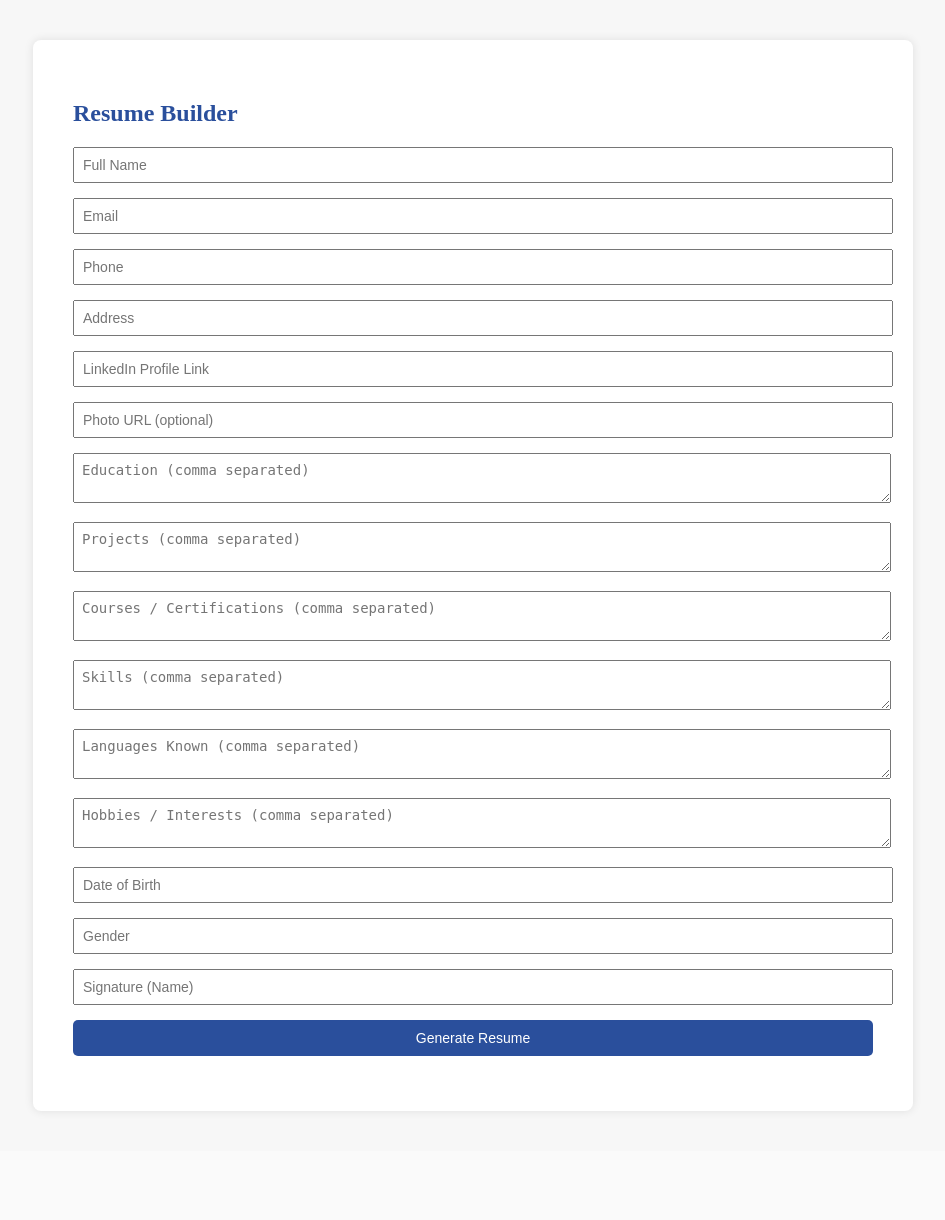
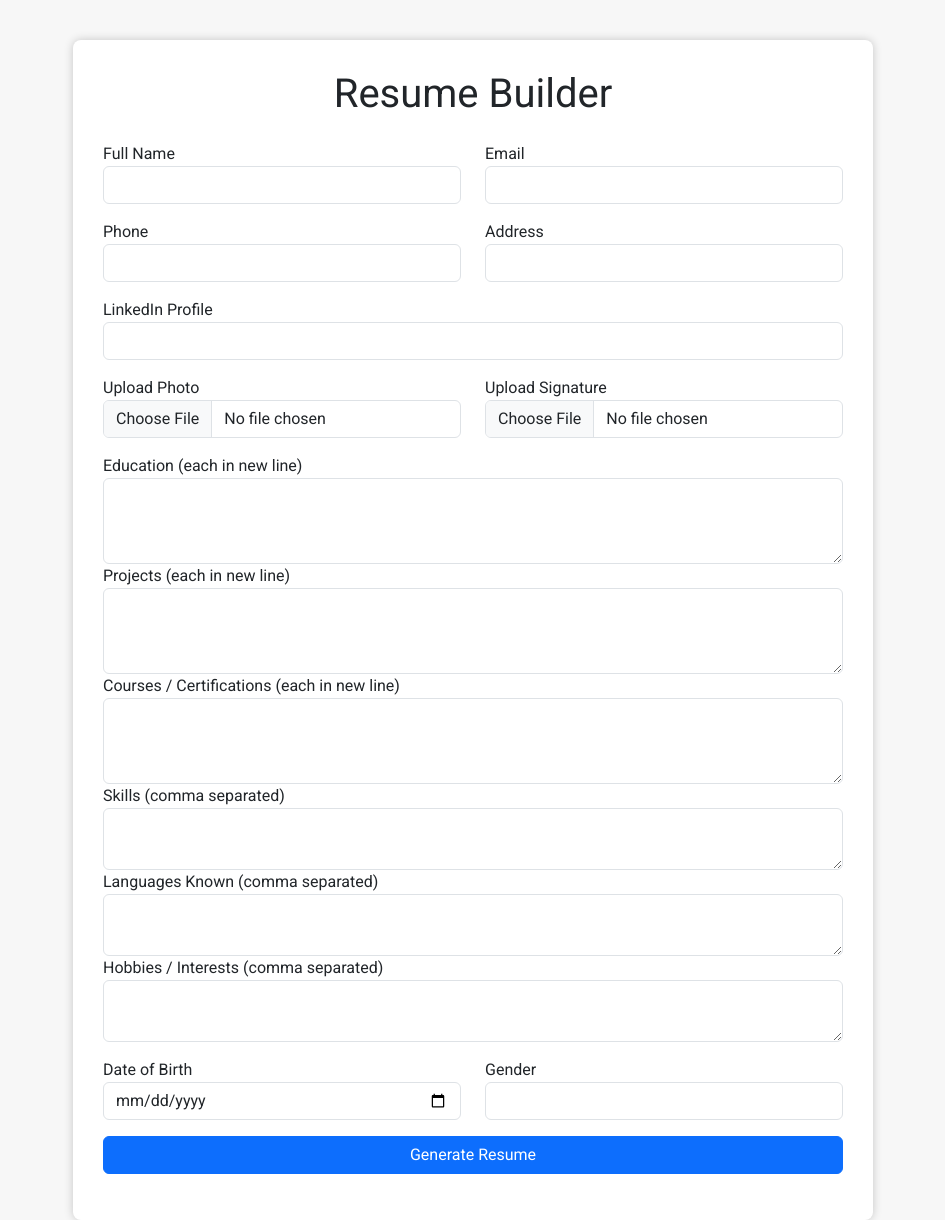
Before and after one commit to Pranayadeepika/resume_builder_app, a Flask app: page / in a window 1280 px wide. Shown: the whole page, without its empty margins (167-1112 px from the left). Before the commit the page ends 1112 px from the top, so only its background shows below. Run offline with Flask 3, Linux system fonts and the light colour scheme.

Commit message:
Final resume builder update

```diff
--- a/app.py
+++ b/app.py
@@ -1,7 +1,16 @@
-from flask import Flask, render_template, request, send_file
-import pdfkit
+from flask import Flask, render_template, request, send_file, url_for
+import os
+from werkzeug.utils import secure_filename
+from xhtml2pdf import pisa
+from io import BytesIO
+from docx import Document
+from docx.shared import Inches
 
 app = Flask(__name__)
+
+UPLOAD_FOLDER = 'static/uploads'
+os.makedirs(UPLOAD_FOLDER, exist_ok=True)
+app.config['UPLOAD_FOLDER'] = UPLOAD_FOLDER
 
 resume_data = {}
 
@@ -12,30 +21,90 @@ def index():
 @app.route('/resume', methods=['POST'])
 def resume():
     global resume_data
+    photo_file = request.files.get('photo')
+    sign_file = request.files.get('sign_image')
+
+    photo_url = ''
+    sign_url = ''
+
+    if photo_file and photo_file.filename:
+        photo_name = secure_filename(photo_file.filename)
+        photo_path = os.path.join(app.config['UPLOAD_FOLDER'], photo_name)
+        photo_file.save(photo_path)
+        photo_url = url_for('static', filename=f'uploads/{photo_name}')
+
+    if sign_file and sign_file.filename:
+        sign_name = secure_filename(sign_file.filename)
+        sign_path = os.path.join(app.config['UPLOAD_FOLDER'], sign_name)
+        sign_url = url_for('static', filename=f'uploads/{sign_name}')
+
     resume_data = {
         'name': request.form['name'],
         'email': request.form['email'],
         'phone': request.form['phone'],
         'address': request.form['address'],
         'linkedin': request.form['linkedin'],
-        'photo': request.form['photo'],
-        'education': request.form['education'].split(','),
-        'projects': request.form['projects'].split(','),
-        'courses': request.form['courses'].split(','),
+        'photo': photo_url,
+        'sign_image': sign_url,
+        'education': request.form['education'].split('\n'),
+        'projects': request.form['projects'].split('\n'),
+        'courses': request.form['courses'].split('\n'),
         'skills': request.form['skills'].split(','),
         'languages': request.form['languages'].split(','),
         'hobbies': request.form['hobbies'].split(','),
         'dob': request.form['dob'],
-        'gender': request.form['gender'],
-        'sign': request.form['sign']
+        'gender': request.form['gender']
     }
     return render_template('resume_template.html', **resume_data)
 
-@app.route('/download')
+@app.route('/download/pdf')
 def download_pdf():
     rendered = render_template('resume_template.html', **resume_data)
-    pdfkit.from_string(rendered, 'resume.pdf')
-    return send_file('resume.pdf', as_attachment=True)
+    result = BytesIO()
+    pisa_status = pisa.CreatePDF(rendered, dest=result)
+    result.seek(0)
+    return send_file(result, as_attachment=True, download_name='resume.pdf', mimetype='application/pdf')
+
+@app.route('/download/docx')
+def download_docx():
+    doc = Document()
+    doc.add_heading(resume_data['name'], 0)
+    doc.add_paragraph(f"Email: {resume_data['email']} | Phone: {resume_data['phone']}")
+    doc.add_paragraph(f"Address: {resume_data['address']}")
+    doc.add_paragraph(f"LinkedIn: {resume_data['linkedin']}")
+
+    doc.add_heading("Education", level=1)
+    for edu in resume_data['education']:
+        doc.add_paragraph(edu, style='List Bullet')
+
+    doc.add_heading("Projects", level=1)
+    for p in resume_data['projects']:
+        doc.add_paragraph(p, style='List Bullet')
+
+    doc.add_heading("Courses / Certifications", level=1)
+    for c in resume_data['courses']:
+        doc.add_paragraph(c, style='List Bullet')
+
+    doc.add_heading("Skills", level=1)
+    for s in resume_data['skills']:
+        doc.add_paragraph(s.strip(), style='List Bullet')
+
+    doc.add_heading("Languages Known", level=1)
+    for l in resume_data['languages']:
+        doc.add_paragraph(l.strip(), style='List Bullet')
+
+    doc.add_heading("Hobbies / Interests", level=1)
+    for h in resume_data['hobbies']:
+        doc.add_paragraph(h.strip(), style='List Bullet')
+
+    doc.add_heading("Personal Details", level=1)
+    doc.add_paragraph(f"Date of Birth: {resume_data['dob']}")
+    doc.add_paragraph(f"Gender: {resume_data['gender']}")
+
+    result = BytesIO()
+    doc.save(result)
+    result.seek(0)
+    return send_file(result, as_attachment=True, download_name='resume.docx', mimetype='application/vnd.openxmlformats-officedocument.wordprocessingml.document')
 
 if __name__ == '__main__':
     app.run(debug=True)
--- a/requirements.txt
+++ b/requirements.txt
@@ -1,4 +1,4 @@
 Flask==2.3.3
 gunicorn==21.2.0
-xhtml2pdf==0.2.11
 Jinja2==3.1.3
+pdfkit==1.0.0
--- a/templates/form.html
+++ b/templates/form.html
@@ -1,62 +1,95 @@
-<!DOCTYPE html>
 <html>
 <head>
     <title>Resume Builder</title>
+    <link href="https://cdn.jsdelivr.net/npm/bootstrap@5.3.0/dist/css/bootstrap.min.css" rel="stylesheet">
+    <link href="https://fonts.googleapis.com/css2?family=Roboto&display=swap" rel="stylesheet">
     <style>
         body {
-            font-family: 'Times New Roman', serif;
-            margin: 0;
-            padding: 40px;
+            font-family: 'Roboto', sans-serif;
             background-color: #f7f7f7;
         }
-        form {
-            background: white;
-            padding: 40px;
-            border-radius: 8px;
+        .form-container {
             max-width: 800px;
             margin: auto;
-            box-shadow: 0px 0px 10px rgba(0,0,0,0.1);
-        }
-        h2 {
-            color: #2a4f9c;
-            margin-bottom: 20px;
-        }
-        input, textarea {
-            width: 100%;
-            padding: 8px;
-            margin-bottom: 15px;
-            font-size: 14px;
-        }
-        input[type="submit"] {
-            background-color: #2a4f9c;
-            color: white;
-            border: none;
-            padding: 10px 20px;
-            font-size: 14px;
-            cursor: pointer;
-            border-radius: 5px;
+            background: #fff;
+            padding: 30px;
+            margin-top: 40px;
+            box-shadow: 0 0 10px rgba(0,0,0,0.2);
+            border-radius: 8px;
         }
     </style>
 </head>
 <body>
-    <form action="/resume" method="post">
-        <h2>Resume Builder</h2>
-        <input type="text" name="name" placeholder="Full Name" required>
-        <input type="text" name="email" placeholder="Email" required>
-        <input type="text" name="phone" placeholder="Phone" required>
-        <input type="text" name="address" placeholder="Address" required>
-        <input type="text" name="linkedin" placeholder="LinkedIn Profile Link">
-        <input type="text" name="photo" placeholder="Photo URL (optional)">
-        <textarea name="education" placeholder="Education (comma separated)" required></textarea>
-        <textarea name="projects" placeholder="Projects (comma separated)"></textarea>
-        <textarea name="courses" placeholder="Courses / Certifications (comma separated)"></textarea>
-        <textarea name="skills" placeholder="Skills (comma separated)" required></textarea>
-        <textarea name="languages" placeholder="Languages Known (comma separated)"></textarea>
-        <textarea name="hobbies" placeholder="Hobbies / Interests (comma separated)"></textarea>
-        <input type="text" name="dob" placeholder="Date of Birth">
-        <input type="text" name="gender" placeholder="Gender">
-        <input type="text" name="sign" placeholder="Signature (Name)">
-        <input type="submit" value="Generate Resume">
-    </form>
+    <div class="form-container">
+        <form action="/resume" method="post" enctype="multipart/form-data">
+            <h1 class="text-center mb-4">Resume Builder</h1>
+
+            <div class="row mb-3">
+                <div class="col">
+                    <label>Full Name</label>
+                    <input type="text" class="form-control" name="name" required>
+                </div>
+                <div class="col">
+                    <label>Email</label>
+                    <input type="email" class="form-control" name="email" required>
+                </div>
+            </div>
+
+            <div class="row mb-3">
+                <div class="col">
+                    <label>Phone</label>
+                    <input type="text" class="form-control" name="phone" required>
+                </div>
+                <div class="col">
+                    <label>Address</label>
+                    <input type="text" class="form-control" name="address" required>
+                </div>
+            </div>
+
+            <div class="mb-3">
+                <label>LinkedIn Profile</label>
+                <input type="url" class="form-control" name="linkedin">
+            </div>
+
+            <div class="row mb-3">
+                <div class="col">
+                    <label>Upload Photo</label>
+                    <input type="file" class="form-control" name="photo">
+                </div>
+                <div class="col">
+                    <label>Upload Signature</label>
+                    <input type="file" class="form-control" name="signature">
+                </div>
+            </div>
+
+            <div class="mb-3">
+                <label>Education (each in new line)</label>
+                <textarea class="form-control" name="education" rows="3"></textarea>
+                <label>Projects (each in new line)</label>
+                <textarea class="form-control" name="projects" rows="3"></textarea>
+                <label>Courses / Certifications (each in new line)</label>
+                <textarea class="form-control" name="courses" rows="3"></textarea>
+                <label>Skills (comma separated)</label>
+                <textarea class="form-control" name="skills" rows="2"></textarea>
+                <label>Languages Known (comma separated)</label>
+                <textarea class="form-control" name="languages" rows="2"></textarea>
+                <label>Hobbies / Interests (comma separated)</label>
+                <textarea class="form-control" name="hobbies" rows="2"></textarea>
+            </div>
+
+            <div class="row mb-3">
+                <div class="col">
+                    <label>Date of Birth</label>
+                    <input type="date" class="form-control" name="dob">
+                </div>
+                <div class="col">
+                    <label>Gender</label>
+                    <input type="text" class="form-control" name="gender">
+                </div>
+            </div>
+
+            <button type="submit" class="btn btn-primary w-100">Generate Resume</button>
+        </form>
+    </div>
 </body>
 </html>
```
Also changed, not shown: templates/resume_template.html (+32 -124 lines), 2 other files.
